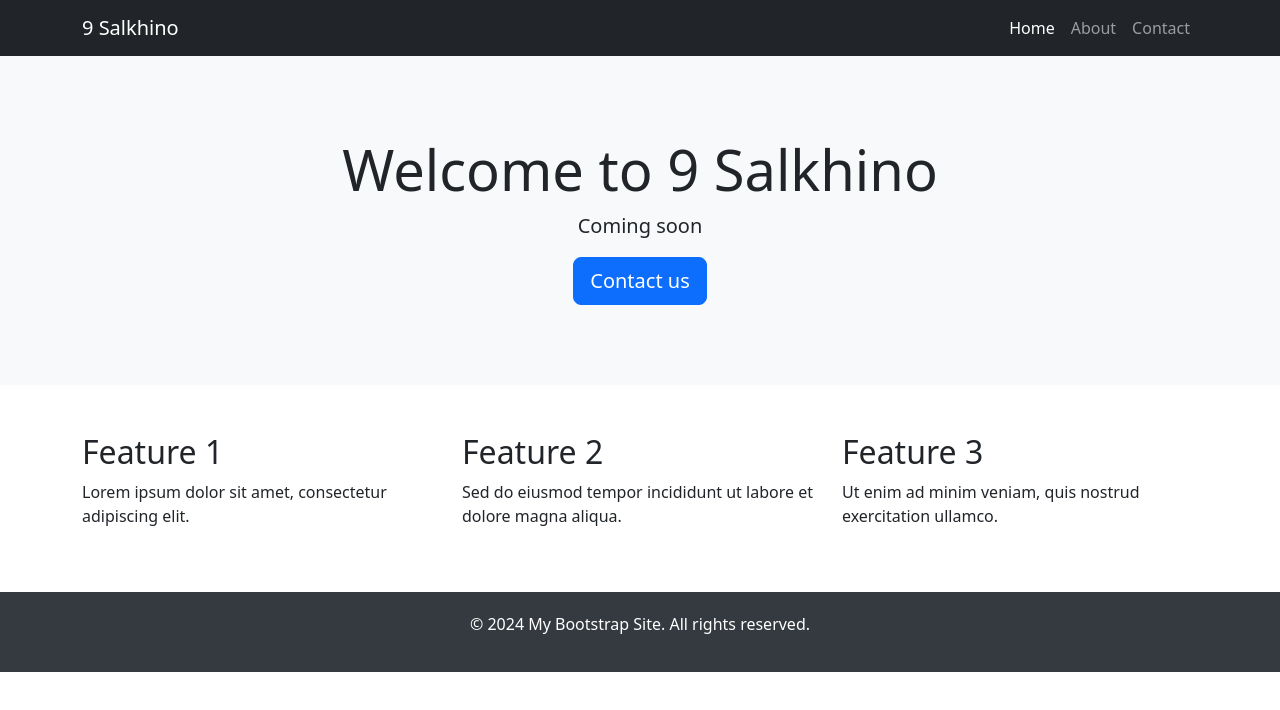
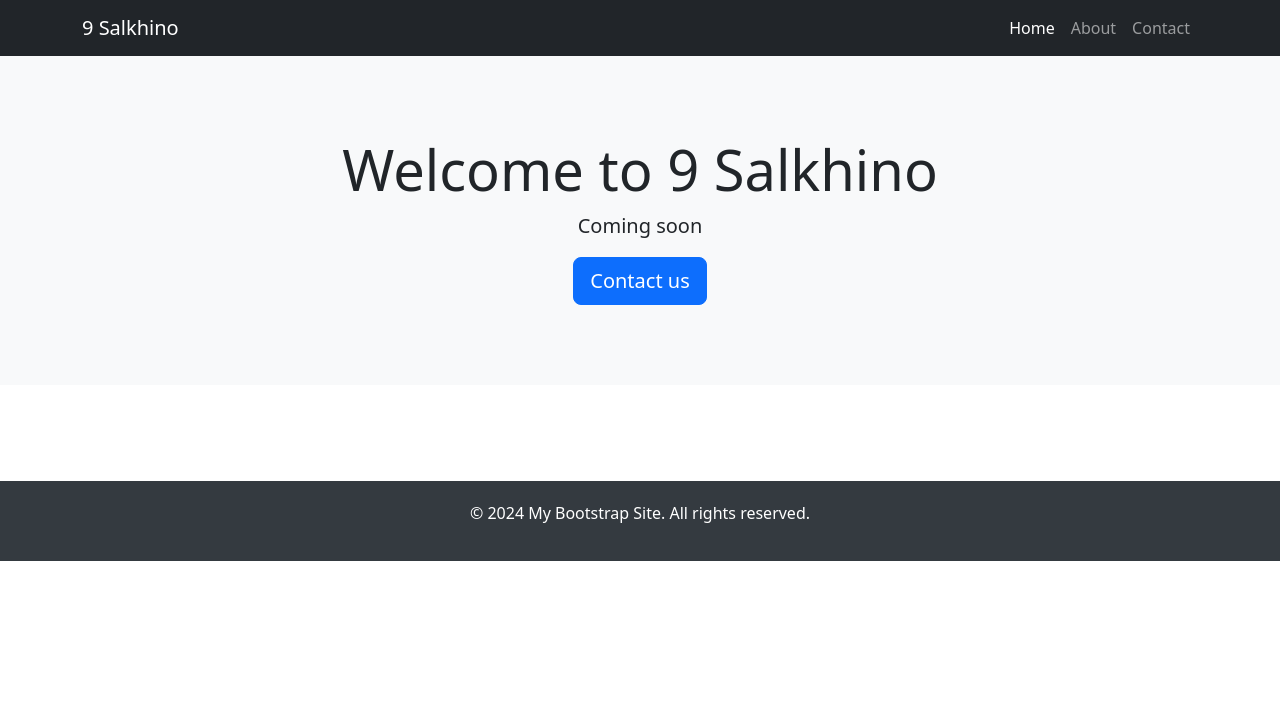
Before and after one commit to tornike-tsiklauri/re, a plain HTML site: page index.html in a window 1280 px wide. Drawn offline with nearby package versions, Linux system fonts and the light colour scheme.

Commit message:
Update index.html

```diff
--- a/index.html
+++ b/index.html
@@ -51,18 +51,7 @@
     <!-- Content Section -->
     <section class="container my-5">
         <div class="row">
-            <div class="col-md-4">
-                <h2>Feature 1</h2>
-                <p>Lorem ipsum dolor sit amet, consectetur adipiscing elit.</p>
-            </div>
-            <div class="col-md-4">
-                <h2>Feature 2</h2>
-                <p>Sed do eiusmod tempor incididunt ut labore et dolore magna aliqua.</p>
-            </div>
-            <div class="col-md-4">
-                <h2>Feature 3</h2>
-                <p>Ut enim ad minim veniam, quis nostrud exercitation ullamco.</p>
-            </div>
+
         </div>
     </section>
 
```
